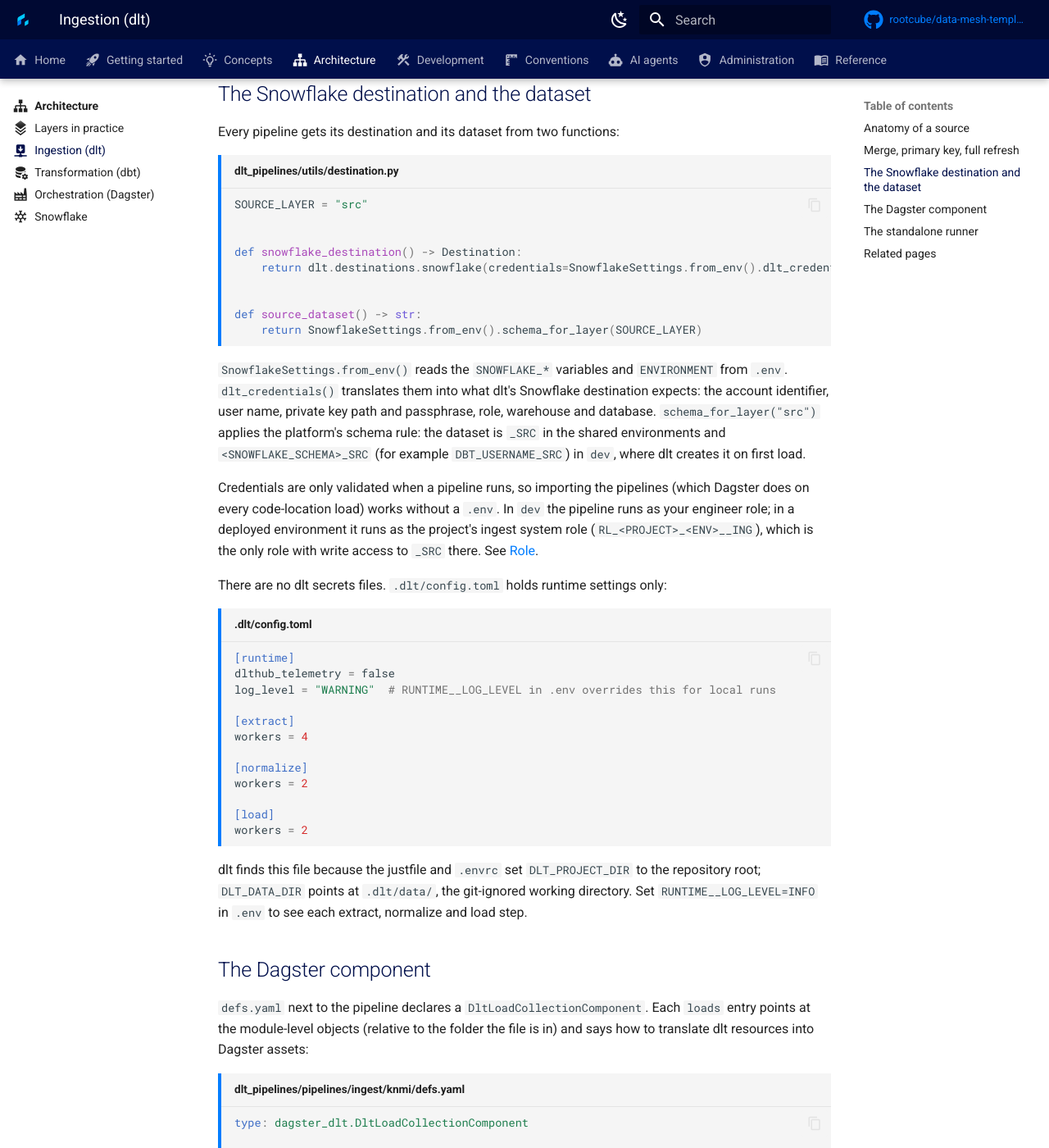
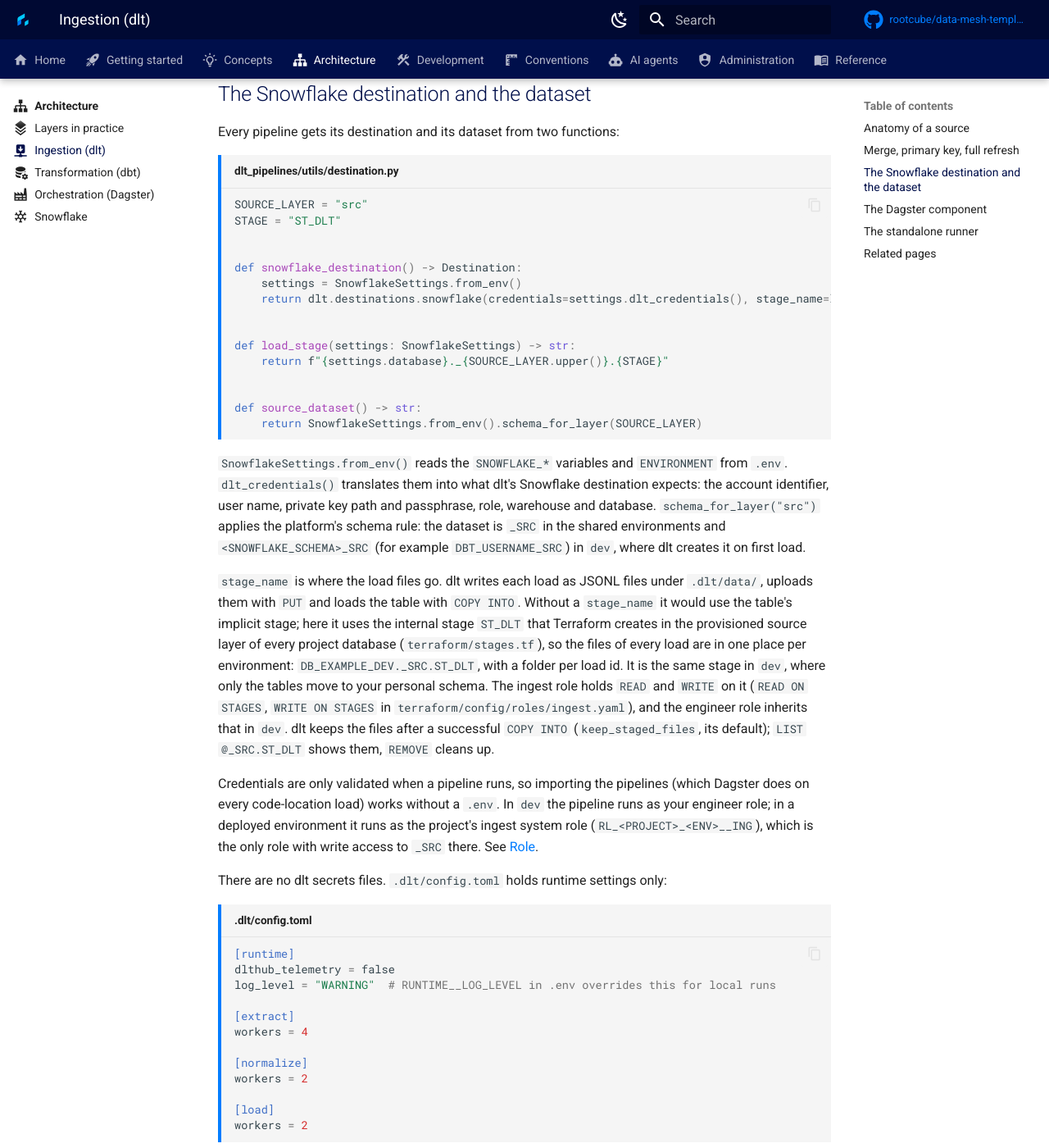
Before and after one commit to rootcube/data-mesh-template, an MkDocs documentation site: the page built from docs/architecture/ingestion.md, in a window 1280 px wide and 1400 px high, scrolled down 2078 px. Shown: the whole window at 82% size. Built offline with MkDocs 1.6.1 and Material for MkDocs 9.7.7, drawn with Linux system fonts in a browser that asks for light colours; comment, search, counter and statistics services are not loaded.

Commit message:
feat: add internal stage handling for dlt load files in Snowflake destination

````diff
--- a/docs/architecture/ingestion.md
+++ b/docs/architecture/ingestion.md
@@ -100,10 +100,16 @@
 
 ```python title="dlt_pipelines/utils/destination.py"
 SOURCE_LAYER = "src"
+STAGE = "ST_DLT"
 
 
 def snowflake_destination() -> Destination:
-    return dlt.destinations.snowflake(credentials=SnowflakeSettings.from_env().dlt_credentials())
+    settings = SnowflakeSettings.from_env()
+    return dlt.destinations.snowflake(credentials=settings.dlt_credentials(), stage_name=load_stage(settings))
+
+
+def load_stage(settings: SnowflakeSettings) -> str:
+    return f"{settings.database}._{SOURCE_LAYER.upper()}.{STAGE}"
 
 
 def source_dataset() -> str:
@@ -116,6 +122,17 @@
 `schema_for_layer("src")` applies the platform's schema rule: the dataset is `_SRC` in the
 shared environments and `<SNOWFLAKE_SCHEMA>_SRC` (for example `DBT_USERNAME_SRC`) in `dev`, where
 dlt creates it on first load.
+
+`stage_name` is where the load files go. dlt writes each load as JSONL files under
+`.dlt/data/`, uploads them with `PUT` and loads the table with `COPY INTO`. Without a
+`stage_name` it would use the table's implicit stage; here it uses the internal stage
+`ST_DLT` that Terraform creates in the provisioned source layer of every project database
+(`terraform/stages.tf`), so the files of every load are in one place per environment:
+`DB_EXAMPLE_DEV._SRC.ST_DLT`, with a folder per load id. It is the same stage in `dev`, where
+only the tables move to your personal schema. The ingest role holds `READ` and `WRITE` on it
+(`READ ON STAGES`, `WRITE ON STAGES` in `terraform/config/roles/ingest.yaml`), and the engineer
+role inherits that in `dev`. dlt keeps the files after a successful `COPY INTO`
+(`keep_staged_files`, its default); `LIST @_SRC.ST_DLT` shows them, `REMOVE` cleans up.
 
 Credentials are only validated when a pipeline runs, so importing the pipelines (which Dagster
 does on every code-location load) works without a `.env`. In `dev` the pipeline runs as your
````
Also changed, not shown: docs/ai-agents/dlt.md (+4 -2 lines), docs/conventions/naming.md (+1 -0 lines), terraform/README.md (+1 -0 lines), 4 other files.
